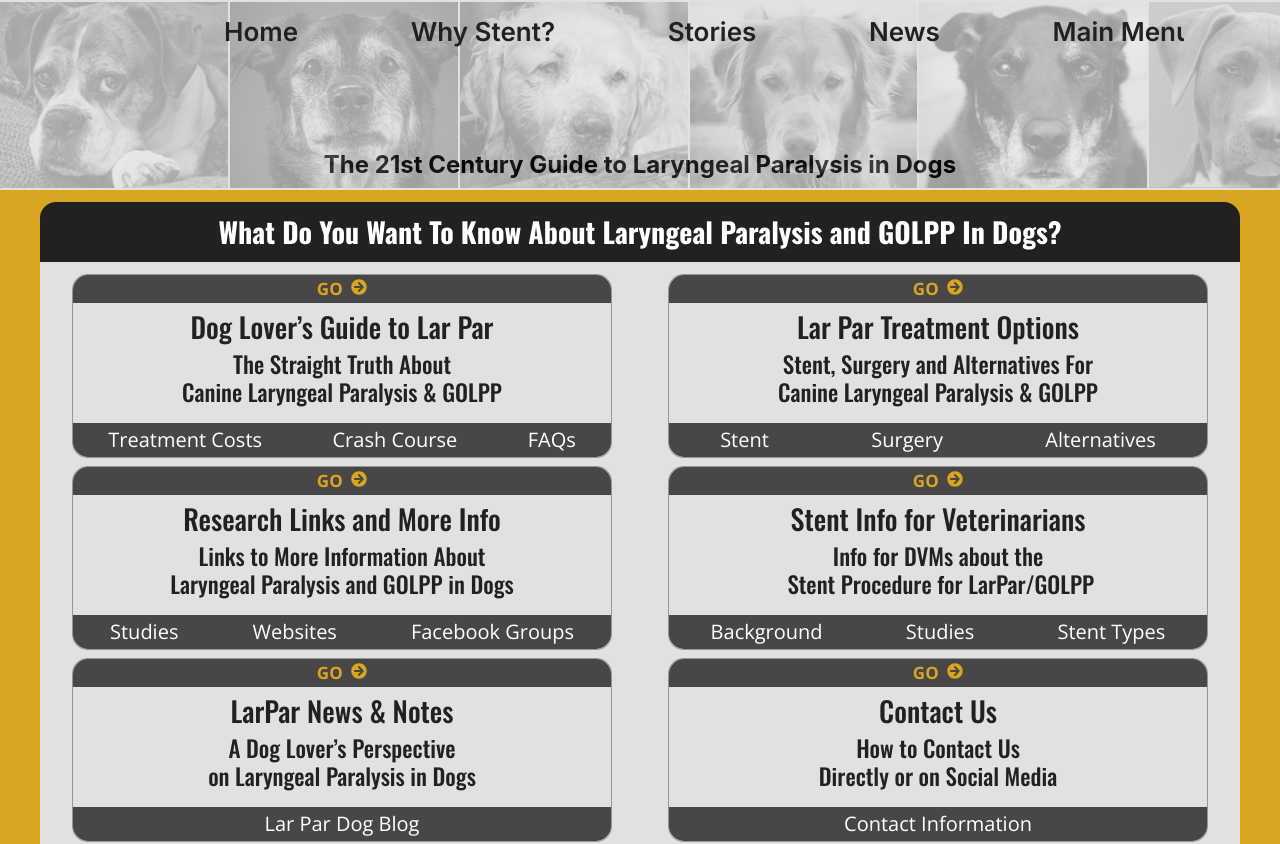
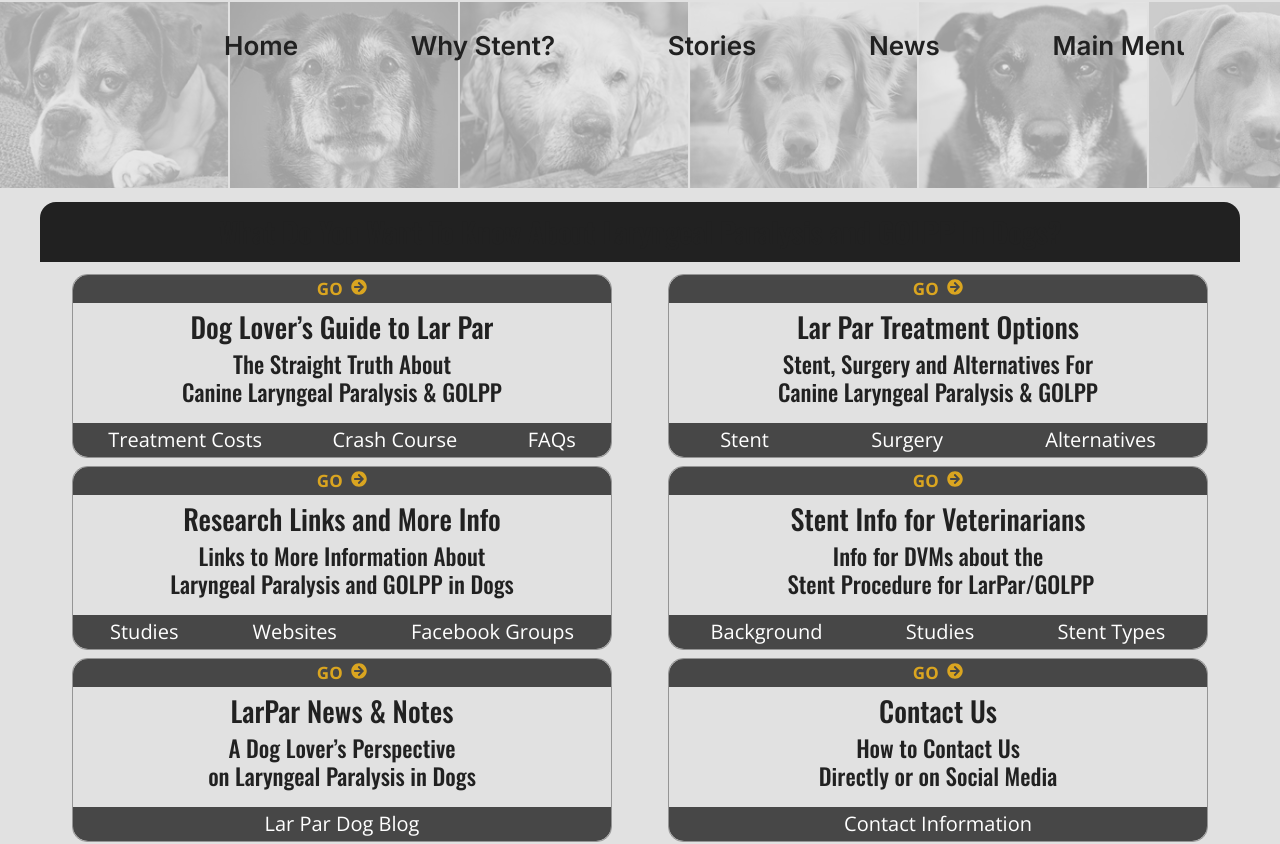
Before and after one commit to vanadu/lpl-2024, a Next.js app: page /allabout in a window 1280 px wide. Shown: the top 844 px of the page. Built offline with nearby package versions, Linux system fonts and the light colour scheme; a web font is replaced by a local one.

Commit message:
2024.11.18C

```diff
--- a/src/components/Header.js
+++ b/src/components/Header.js
@@ -102,12 +102,14 @@ const Header = () => {
         <div className={styles.icon_bar}>
           <IconBar />
         </div>
+
+        <div className={styles.header_slug}>
+          <h2 className={styles.header_slug_text}>The 21st Century Guide to Laryngeal Paralysis in Dogs</h2>
+        </div>
+
       </div>
 
-      {/* VA! The container is in the NavBar component, along with the context provider, which needs the container to work. It's not ideal that the NavBar component has no direct parent here but I guess it doesn't need one. */}
-      <div className={styles.header_slug}>
-        <h2>The 21st Century Guide to Laryngeal Paralysis in Dogs</h2>
-      </div>
+
     </div>
   )
 }
--- a/src/pages/index.js
+++ b/src/pages/index.js
@@ -100,11 +100,10 @@ const Home = ( {posts}) => {
                 <p>Lorem ipsum dolor sit amet, consectetur adipiscing elit. Sed congue  nulla ut justo rutrum consequat. Aliquam eget tincidunt ex. Donec  bibendum risus at.</p>
               </div>
 
+              {/* Container for the individual community question animations */}
               <div className={styles.community_questions}>
-
-
-
-                <div className={styles.wrapper1}>
+                {/* First scrolling animation  */}
+                <div className={styles.marquee_wrapper1}>
                   <div className={styles.marquee1}>
                     <p>
                     What is GOLPP? What are the side effects of surgery? What causes laryngeal paralysis? What&lsquo;s the difference between surgery and stent?Are there other kinds of surgery besides tieback? How much does tieback surgery cost?
@@ -113,11 +112,9 @@ const Home = ( {posts}) => {
                     What is GOLPP? What are the side effects of surgery? What causes laryngeal paralysis? What&lsquo;s the difference between surgery and stent?Are there other kinds of surgery besides tieback? How much does tieback surgery cost?
                     </p>
                   </div>
-
-
                 </div>
-
-                <div className={styles.wrapper2}>
+                {/* Second scrolling animation  */}
+                <div className={styles.marquee_wrapper2}>
                   <div className={styles.marquee2}>
                       <p>
                       How dangerous is aspiration pneumonia? What are the side effects of surgery? Which breeds does Lar Par affect? Where can I get up-to-date information about Lar Par? Why do I need a specialist diagnosis? What do I do in a breathing emergency?
@@ -126,10 +123,9 @@ const Home = ( {posts}) => {
                       How dangerous is aspiration pneumonia? What are the side effects of surgery? Which breeds does Lar Par affect? Where can I get up-to-date information about Lar Par? Why do I need a specialist diagnosis? What do I do in a breathing emergency?
                       </p>
                   </div>
-
                 </div>
-
-                <div className={styles.wrapper3}>
+                {/* Third scrolling animation  */}
+                <div className={styles.marquee_wrapper3}>
                   <div className={styles.marquee3}>
                     <p>
                       Is it bad for my Lar Par dog to get excited? Is prolonging life the best thing for my Lar Par dog? Why does my primary veterinarian advise against surgery? Has any dog every died from a stent implant? Is there a cure for Lar Par? Is the stent treatment available where I live?
@@ -139,9 +135,8 @@ const Home = ( {posts}) => {
                       </p>
                   </div>
                 </div>
-
-
-                <div className={styles.wrapper4}>
+                {/* Fourth scrolling animation  */}
+                <div className={styles.marquee_wrapper4}>
                   <div className={styles.marquee4}>
                     <p>
                     What should I feed my Lar Par dog? What is BVEAP surgery? How long before my dog&lsquo;s Lar Par gets really bad? What&lsquo;s stridor? Are all surgeons equally skilled at tieback surgery? Can Lar Par dogs get aspiration pneumonia without surgery?
@@ -151,8 +146,8 @@ const Home = ( {posts}) => {
                     </p>
                   </div>
                 </div>
-
-                <div className={styles.wrapper5}>
+                {/* Fifth scrolling animation  */}
+                <div className={styles.marquee_wrapper5}>
                   <div className={styles.marquee5}>
                     <p>
                       Are there supplements that can help my Lar Par dog? How can I be sure my dog has Lar Par? Can accupuncture help with Lar Par? How much does the specialist diagnosis cost? Can a regular X-ray tell if my dog has Lar Par?
@@ -162,22 +157,7 @@ const Home = ( {posts}) => {
                     </p>
                   </div>
                 </div>
-
-
-
-
-
-
-                  {/* <p className={styles.tertiary}>What is GOLPP? What are the side effects of surgery? What causes laryngeal paralysis? What&lsquo;s the difference between surgery and stent?Are there other kinds of surgery besides tieback? How much does tieback surgery cost?</p> */}
-                  {/* <p className={styles.tertiary}>How dangerous is aspiration pneumonia? What are the side effects of surgery? Which breeds does Lar Par affect? Where can I get up-to-date information about Lar Par? Why do I need a specialist diagnosis? What do I do in a breathing emergency? </p> */}
-                  {/* <p className={styles.tertiary}>Is it bad for my Lar Par dog to get excited? Is prolonging life the best thing for my Lar Par dog? Why does my primary veterinarian advise against surgery? Has any dog every died from a stent implant? Is there a cure for Lar Par? Is the stent treatment available where I live?</p> */}
-                  {/* <p className={styles.tertiary}>What should I feed my Lar Par dog? What is BVEAP surgery? How long before my dog&lsquo;s Lar Par gets really bad? What&lsquo;s stridor? Are all surgeons equally skilled at tieback surgery? Can Lar Par dogs get aspiration pneumonia without surgery?  </p> */}
-                  {/* <p className={styles.tertiary}>Are there supplements that can help my Lar Par dog? How can I be sure my dog has Lar Par? Can accupuncture help with Lar Par? How much does the specialist diagnosis cost? Can a regular X-ray tell if my dog has Lar Par?</p> */}
-
-
               </div>
-
-
             </div>
 
 
--- a/src/styles/AllAbout.module.scss
+++ b/src/styles/AllAbout.module.scss
@@ -26,7 +26,7 @@
   width: 100%;
   // height: calc(100vh - 113px);
   // !VA For Home, background is primary color. For other pages, it's currently $content_bg_color
-  background: $primary_color;
+  background: $content_bg_color;
 }
 
 // !VA In Home, section_content lives on the $primary_color background set in .section. None of the other pages have this two-toned scheme, at least for now.
@@ -74,7 +74,11 @@
     width: 758px;
   }
   @include desktop {
+    // !VA 2024
     width: 960px;
+    background: none;
+    border-top-left-radius: none;
+    border-top-right-radius: none;
   }
   @include ldesktop {
     width: 1200px;
@@ -108,7 +112,7 @@
   }
   @include desktop {
     padding: .25rem 0 .375rem;
-    font-size: 1.5rem;
+    font-size: 1.365rem;
     line-height: 1.75rem;
   }
   @include ldesktop {
@@ -117,7 +121,7 @@
     font-size: 1.75rem;
     line-height: 1.75rem;
   }
-  color: $light_text_color;
+  color: $dark_text_color;
   font-family: $secondary_font;
   font-size: 1.375rem;
   line-height: 1.75rem;
@@ -138,7 +142,7 @@
     font-size: inherit;
   }
   display: block;
-  color: $light_text_color;
+  color: $dark_text_color;
   font-family: $secondary_font;
   font-size: 1.063rem;
   line-height: 1.625rem;
--- a/src/styles/Header.module.scss
+++ b/src/styles/Header.module.scss
@@ -13,8 +13,12 @@
     height: 140px;
   }
   @include desktop {
-    // !VA 2024 Shorten the header
-    height: 158px;
+    // !VA 2024 Shorten the header and push it up to the top
+    // !VA flex-start pushes it up to the top
+    justify-content: flex-start;
+    height: 125px;
+    margin: 0 0 2rem 0;
+    padding: .5rem 0 0 0;
   }
   @include ldesktop {
     height: 190px;
@@ -29,7 +33,7 @@
   // background: $home_bg_color;
   overflow-x: hidden!important;
   // !VA 2024
-  background: $content_bg_color;
+  background: none;
   // z-index: -1;
 }
 
@@ -44,8 +48,13 @@
     height: 96px;
   }
   @include desktop {
-    // VA!
-    height: 110px;
+    // !VA 2024 trying to push this container up to the top...
+    align-items: flex-start;
+    height: 138px;
+    margin: 0;
+    padding: 0;
+    top: 0;
+
   }
   @include ldesktop {
     height: 138px;
@@ -84,7 +93,7 @@
   }
   @include desktop {
     // VA! 2024
-    height: 126px;
+    height: 140px;
   }
   @include ldesktop {
     // !VA 2023.12.05 Trying to get rid of the vertical scrollbar
@@ -347,10 +356,11 @@
     margin: 1rem 0 1rem 1.25rem;
   }
   @include desktop {
+    // !VA 2024
     align-items: flex-start;
     // width: 700px;
     width: auto;
-    margin: .75rem 0 0 3rem;
+    margin: 0 0 0 3rem;
     position: relative;
     z-index: 100;
   }
@@ -397,8 +407,6 @@
 }
 
 
-
-
 // !VA 2024
 .header_slug {
   @include desktop {
@@ -406,31 +414,33 @@
     // padding: 0 0 .25rem 0;
     // border-bottom: 1px solid gray;
     position: absolute;
-    top: 124px;
+    display: block;
+    top: 83px;
     width: 100%;
-    background: $home_bg_color;
-    background: #212121;
-
-    h2 {
-      padding: .25rem 0;
+    // background: $home_bg_color;
+    background: rgba(0, 0, 0, .5);
+  .header_slug_text {
+      padding: .5rem 0;
+      color: $dark_text_color;
       color: $light_text_color;
       // font-family: $primary_font;
       // font-family: $inter_font;
       font-family: $secondary_font;
-      font-size: 1.125rem;
+      font-size: 1.25rem;
+      line-height: 1.125rem;
       font-weight: 500;
       text-align: center;
       letter-spacing: 1px;
+      opacity: .8;
       // font-style: italic;
     }
   }
-
 }
 
 .icon_bar {
   // !VA 2024 This is just the container, I think ???
   position: relative;
-  margin: .25rem 0 0 0;
+  margin: 0;
 }
 
 
@@ -593,7 +603,8 @@
     margin: 0 5rem 0 6rem;
   }
   @include desktop {
-    margin: .438rem 3rem 0 4rem;
+    // !VA 2024
+    margin: 0 3rem 0 4rem;
   }
   @include ldesktop {
     margin: 0 5rem 0 6rem;
--- a/src/styles/globals.css
+++ b/src/styles/globals.css
@@ -58,7 +58,7 @@ body {
   /* Why max-width: 100vw? */
   max-width: 100vw;
   overflow-x: hidden;
-  background-color: #212121;
+  background-color: #E1E1E1;
   font-family: -apple-system, BlinkMacSystemFont, "Segoe UI", Roboto, Helvetica, Arial, sans-serif, "Apple Color Emoji", "Segoe UI Emoji", "Segoe UI Symbol";
 
   /* font-family: Arial, Helvetica, sans-serif; */
--- a/src/styles/variables.scss
+++ b/src/styles/variables.scss
@@ -33,6 +33,30 @@ $boogaloo_font: 'Boogaloo', 'Oswalk', sans-serif;
 $inter_font: 'Inter', sans-serif;
 // $condensed_font: 'Roboto Condensed', sans-serif;
 $monospace_font: 'Inconsolata', monospace;
+
+// ACCENTS
+// -------
+$primary_accent_color: #474747;
+$secondary_accent_color: #959595;
+$tertiary_accent_color: #E1E1E1;
+$horiz_rule_color: #666;
+// LINKS
+//------
+$primary_link_color: #FCB900;
+$primary_hover_color:  #8DD1FF;
+$secondary_link_color: #896400;
+$secondary_hover_color: #FCB900;
+$showmore_link_color: #8e000b;
+// UI AND TOOLTIPS
+// ---------------
+$primary_icon_color: #d3d3d3;
+$button_color: #841117;
+$separator_color: #808080;
+$tooltip_color: #4c3800;
+$tooltip_color: #725503;
+
+$test_color: #606060;
+
 
 
 /* !VA Font sizes
@@ -148,26 +172,3 @@ $desktopConsentFontSize: 1.188rem;
 $desktopConsentLineHeight: 1.313rem;
 $ldesktopConsentFontSize: 1.25rem;
 $ldesktopConsentLineHeight: 1.375rem;
-
-// ACCENTS
-// -------
-$primary_accent_color: #474747;
-$secondary_accent_color: #959595;
-$tertiary_accent_color: #E1E1E1;
-$horiz_rule_color: #666;
-// LINKS
-//------
-$primary_link_color: #FCB900;
-$primary_hover_color:  #8DD1FF;
-$secondary_link_color: #896400;
-$secondary_hover_color: #FCB900;
-$showmore_link_color: #8e000b;
-// UI AND TOOLTIPS
-// ---------------
-$primary_icon_color: #d3d3d3;
-$button_color: #841117;
-$separator_color: #808080;
-$tooltip_color: #4c3800;
-$tooltip_color: #725503;
-
-$test_color: #606060;
```
Lines whose indentation alone changed are shown as unchanged.
